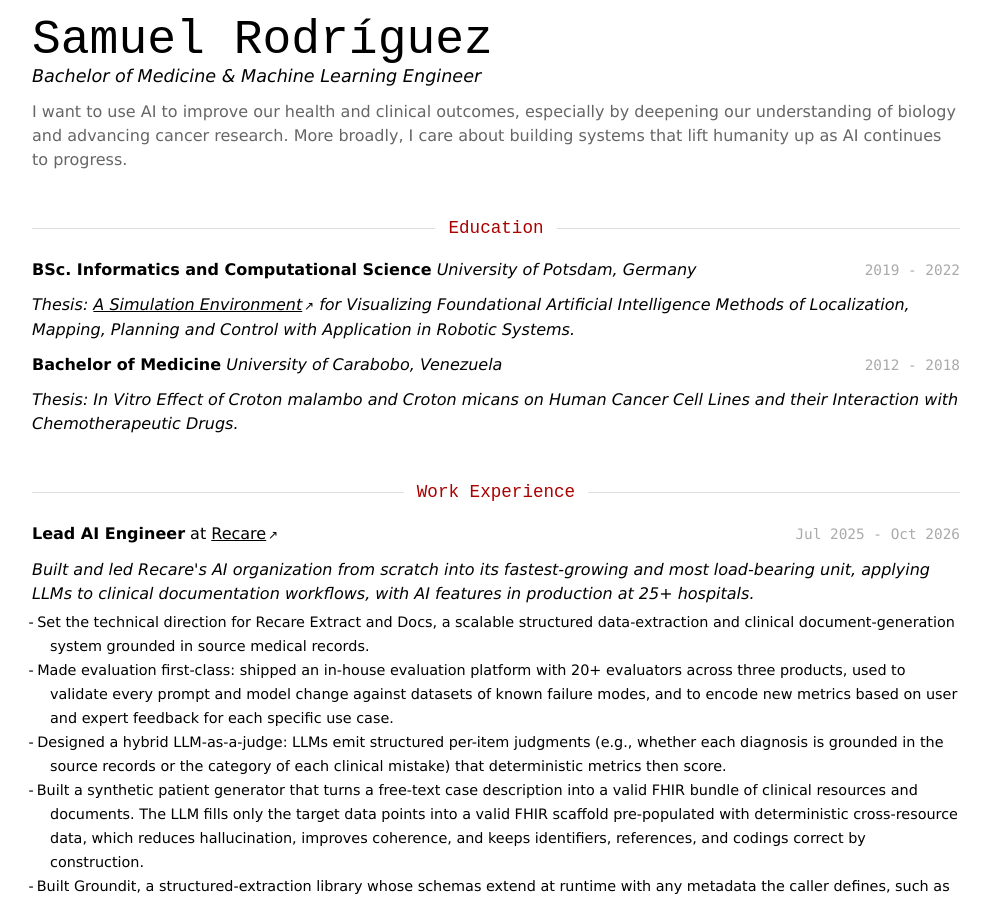
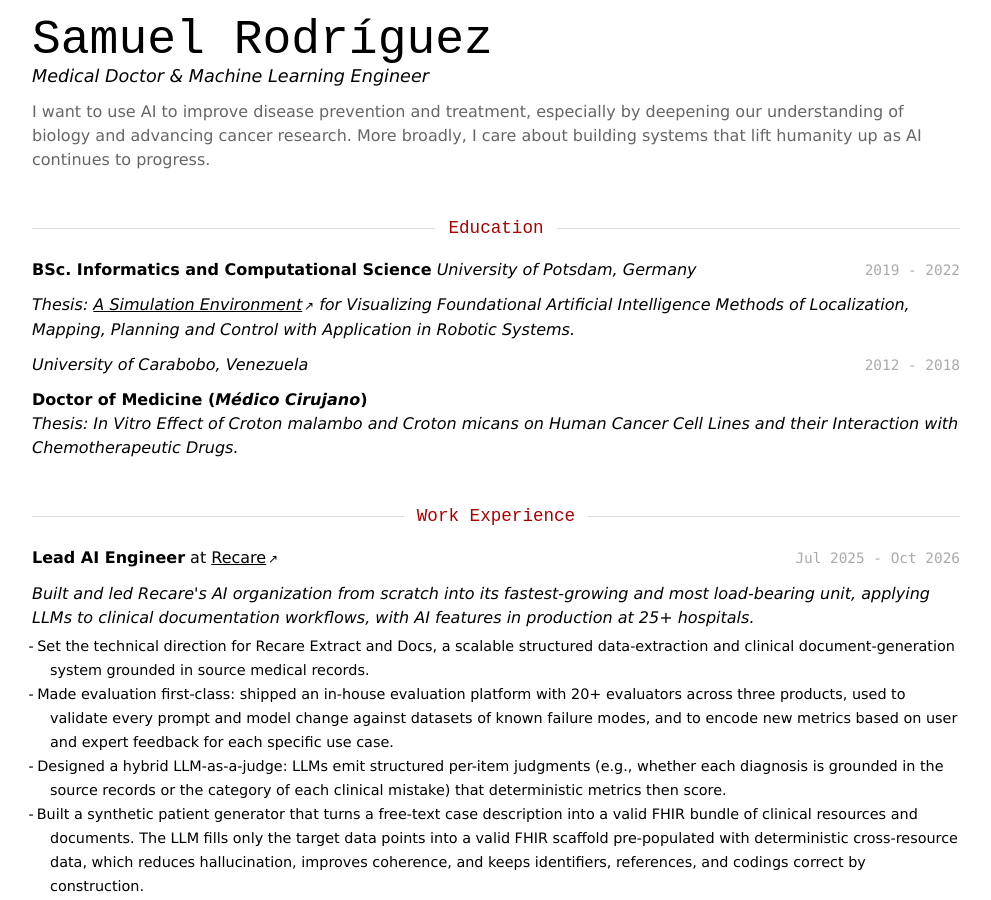
Before and after one commit to Sam1320/Sam1320.github.io, a Jekyll site: the page resume.html, which Jekyll copies as it is, in a window 1280 px wide and 900 px high. Shown: the whole window, without its empty margins (152-1143 px from the left). Built offline with Jekyll 4.4.1, drawn with Linux system fonts in a browser that asks for light colours; some of the changed text lies outside the part shown.

```diff
--- a/assets/js/components.js
+++ /dev/null
@@ -1,34 +0,0 @@
-// Simple component system for modular HTML elements
-
-// Header component
-function loadHeader() {
-    const header = document.querySelector('header');
-    if (header) {
-        header.innerHTML = `
-            <nav>
-                <ul class="nav-list">
-                    <li class="nav-item"><a class="nav-link" href="index.html">Home</a></li>
-                    <li class="nav-item"><a class="nav-link" href="about.html">About</a></li>
-                    <!-- <li class="nav-item"><a class="nav-link" href="resume.html">Resume</a></li> -->
-                </ul>
-            </nav>
-            <h1>Sam Rodríguez</h1>
-        `;
-    }
-}
-
-// Footer component
-function loadFooter() {
-    const footer = document.querySelector('footer');
-    if (footer) {
-        footer.innerHTML = `
-            <p>&copy; 2025 Sam Rodriguez</p>
-        `;
-    }
-}
-
-// Load all components when the DOM is fully loaded
-document.addEventListener('DOMContentLoaded', function() {
-    loadHeader();
-    loadFooter();
-});
--- a/resume.html
+++ b/resume.html
@@ -8,15 +8,14 @@
     <link rel="icon" type="image/png" href="assets/images/favicon.png">
     <link rel="stylesheet" href="assets/css/davewhipp-screen.css?v=2" media="screen">
     <link rel="stylesheet" href="assets/css/davewhipp-print.css?v=2" media="print">
-    <script defer src="assets/js/components.js"></script>
 </head>
 <body>
 
     <main>
         <section>
             <h1>Samuel Rodríguez</h1>
-            <p>Bachelor of Medicine &amp; Machine Learning Engineer</p>
-            <p class="tagline">I want to use AI to improve our health and clinical outcomes, especially by deepening our understanding of biology and advancing cancer research. More broadly, I care about building systems that lift humanity up as AI continues to progress.</p>
+            <p>Medical Doctor &amp; Machine Learning Engineer</p>
+            <p class="tagline">I want to use AI to improve disease prevention and treatment, especially by deepening our understanding of biology and advancing cancer research. More broadly, I care about building systems that lift humanity up as AI continues to progress.</p>
 
             <h2 id="education">Education</h2>
 
@@ -28,8 +27,8 @@
             <!-- GPA: 3.7 --></p>
 
             <p><code class="language-plaintext highlighter-rouge">2012 - 2018</code>
-            <strong>Bachelor of Medicine</strong>
-            <em>University of Carabobo, Venezuela</em></p>
+                <em>University of Carabobo, Venezuela</em></p>
+                <strong>Doctor of Medicine (<em>Médico Cirujano</em>)</strong>
 
             <p><em>Thesis: In Vitro Effect of Croton malambo and Croton micans on Human Cancer Cell Lines and their Interaction with Chemotherapeutic Drugs.</em>
             <!-- GPA: 3.6 --></p>
@@ -103,6 +102,16 @@
                 <li>Applied different data augmentation techniques and performed extensive data analysis with complex datasets.</li>
             </ul>
 
+            <h2 id="publications">Publications</h2>
+            <p><code class="language-plaintext highlighter-rouge">Nov 2024</code>
+            <a href="https://doi.org/10.47499/revistaaccb.v1i36.296">In vitro evaluation of Croton malambo extract combined with chemotherapeutic drugs</a></p>
+
+            <p><code class="language-plaintext highlighter-rouge">Nov 2024</code>
+            <a href="https://doi.org/10.26807/remcb.v45i2.1008">In vitro interaction of Croton micans extract with chemotherapeutic drugs in human cancer cell lines</a></p>
+
+            <p><code class="language-plaintext highlighter-rouge">Mar 2020</code>
+            <a href="https://arxiv.org/abs/2003.13032">Named Entities in Medical Case Reports: Corpus and Experiments</a></p>
+
             <h2 id="projects">Projects</h2>
 
             <p><code class="language-plaintext highlighter-rouge">Dec 2023 - Jan 2024</code>
@@ -135,16 +144,6 @@
 
             <p>A neural network that detects signs of diabetic retinopathy in retinal images (fundus photography) and classifies them into five severity levels.</p>
 
-            <h2 id="publications">Publications</h2>
-            <p><code class="language-plaintext highlighter-rouge">Nov 2024</code>
-            <a href="https://doi.org/10.47499/revistaaccb.v1i36.296">In vitro evaluation of Croton malambo extract combined with chemotherapeutic drugs</a></p>
-
-            <p><code class="language-plaintext highlighter-rouge">Nov 2024</code>
-            <a href="https://doi.org/10.26807/remcb.v45i2.1008">In vitro interaction of Croton micans extract with chemotherapeutic drugs in human cancer cell lines</a></p>
-
-            <p><code class="language-plaintext highlighter-rouge">Mar 2020</code>
-            <a href="https://arxiv.org/abs/2003.13032">Named Entities in Medical Case Reports: Corpus and Experiments</a></p>
-
             <h2 id="skills">Skills & Hobbies</h2>
             <p><strong>Natural Languages:</strong> Spanish (native), English (fluent), German (fluent).</p>
 
```
Also changed, not shown: other parts of resume.html (+1 -1 lines).
